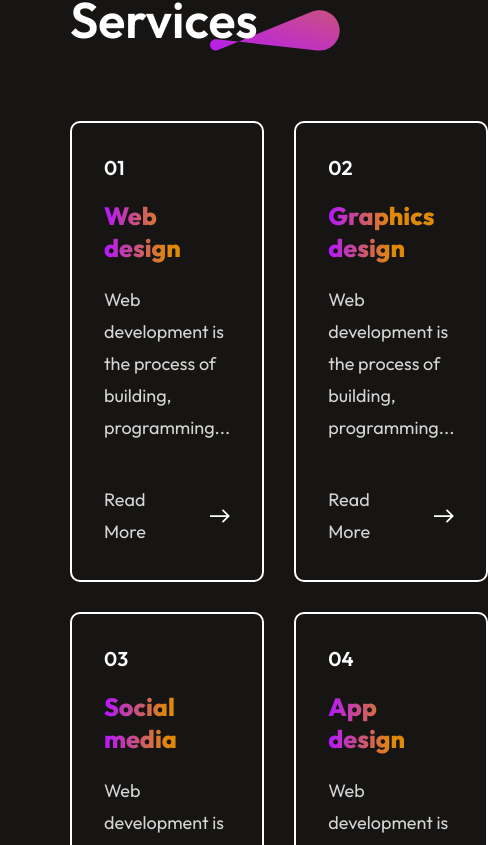
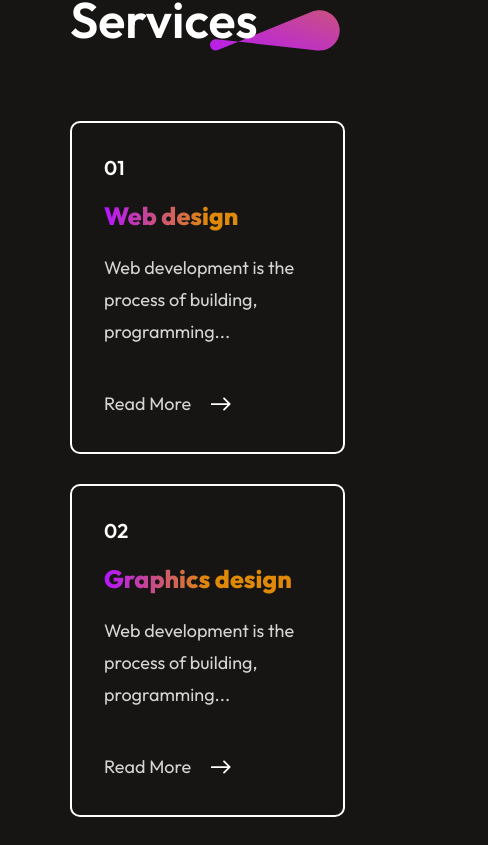
Before and after one commit to dishadube/Portfolio, a React (Vite) app: page / in a window 390 px wide. Shown: the part 2239-3084 px from the top of the page, 488 px wide, since content can reach past the window. Built offline with nearby package versions, Linux system fonts and the light colour scheme.

Commit message:
Fixed the aspect ratio for mobile

```diff
--- a/src/Components/MyWork/MyWork.css
+++ b/src/Components/MyWork/MyWork.css
@@ -73,7 +73,7 @@
 
 
     .mywork-container {
-        grid-template-columns: 1fr 1fr;
+        grid-template-columns: 1fr;
         gap: 30px;
     }
     .mywork-container img{
--- a/src/Components/Services/Services.css
+++ b/src/Components/Services/Services.css
@@ -88,7 +88,7 @@
         margin-right: -20px;
     }
     .services-container {
-        grid-template-columns: 1fr 1fr;
+        grid-template-columns: 1fr;
         gap: 30px;
         width: 110%;
         margin-bottom: 80px;
```
